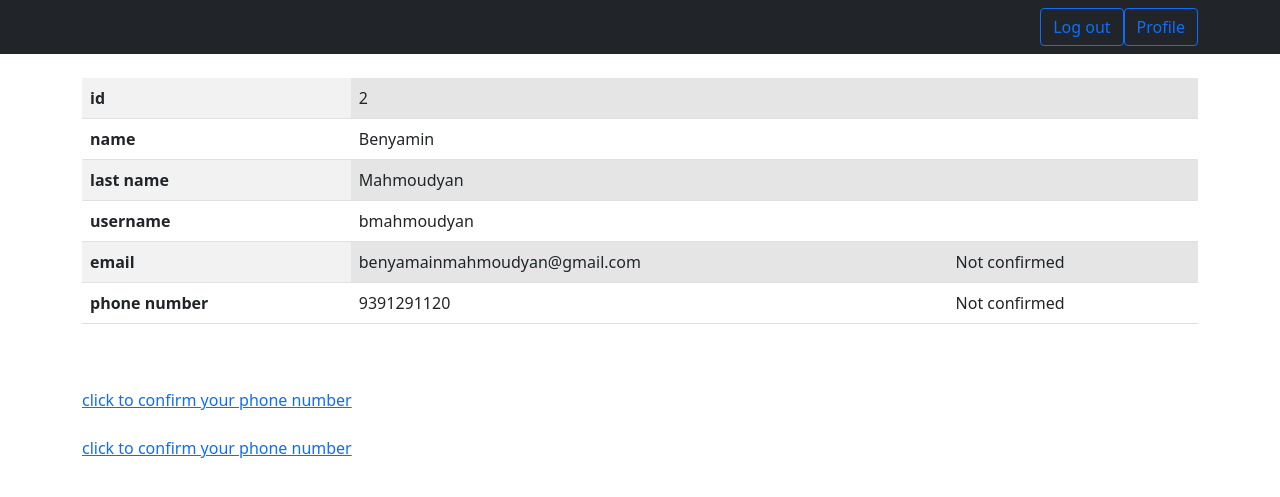
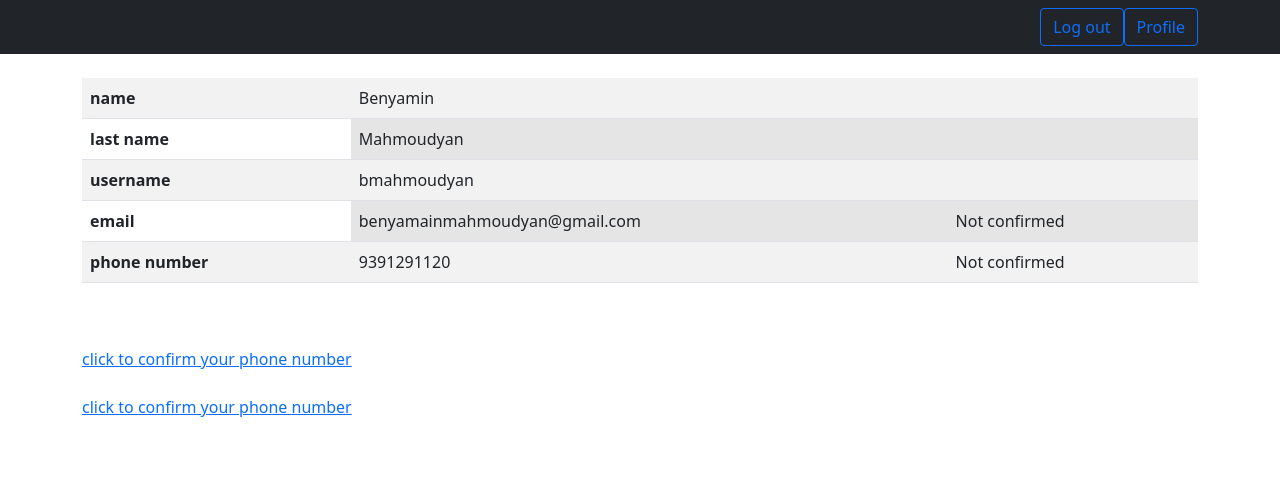
Before and after one commit to bmahmoudyan/Authentication-system, a Flask app: a page that uses templates/users/userProfile.html in a window 1280 px wide. Shown: the top 497 px of the page. Run offline with Flask 2, Linux system fonts and the light colour scheme; a user stored in the database is signed in; data comes from the database, SQL or seed files in the repository.

Commit message:
remove id row in table

```diff
--- a/templates/users/userProfile.html
+++ b/templates/users/userProfile.html
@@ -7,11 +7,6 @@
 <div class="container">
     <table class="table table-striped table-hover">
         <tbody>
-            <tr>
-                <th scope="row">id</th>
-                <td colspan="2" class="table-active">{{ context.id }}</td>
-                <td colspan="2" class="table-active"> </td>
-            </tr>
             <tr>
                 <th scope="row">name</th>
                 <td colspan="2">{{ context.name }}</td>
```
